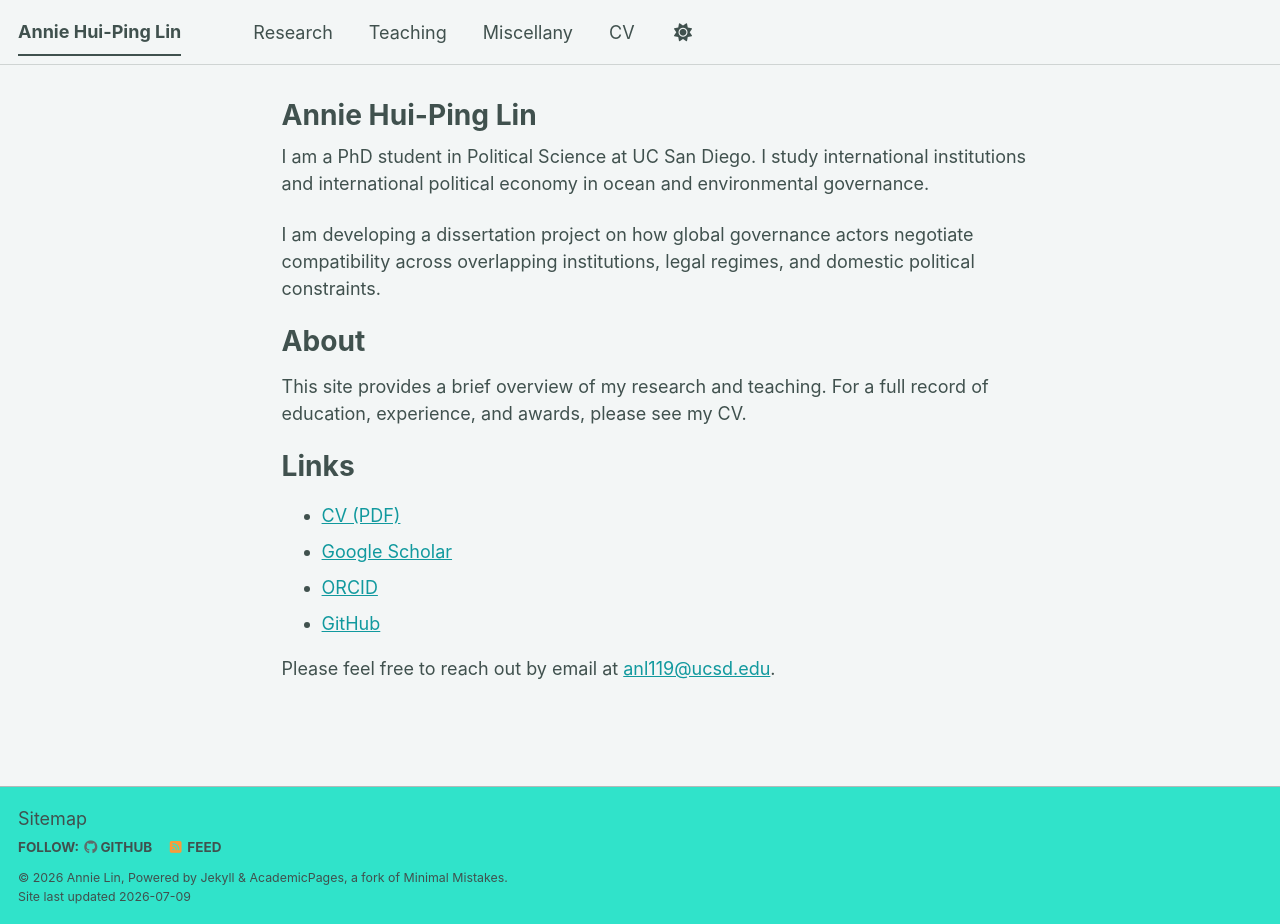
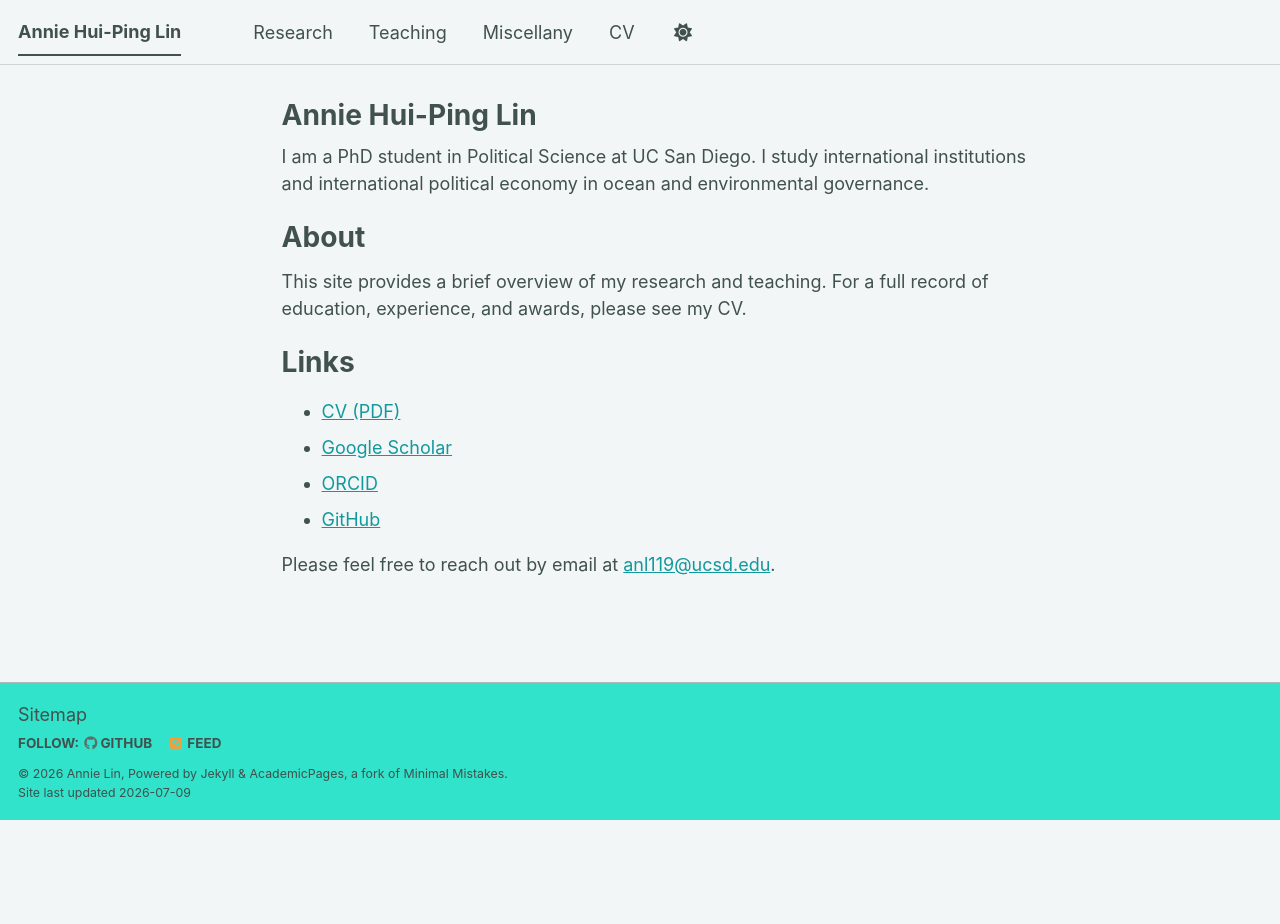
Before and after one commit to anniehplin/anniehplin.github.io, a Jekyll site: the page built from _pages/about.md, in a window 1280 px wide and 924 px high. Built offline with Jekyll 4.4.1, drawn with Linux system fonts in a browser that asks for light colours; a script bundle is joined from its source files by our own code; library files that are not in the unit come from our copies.

Commit message:
Simplify homepage intro

```diff
--- a/_pages/about.md
+++ b/_pages/about.md
@@ -8,8 +8,6 @@ redirect_from:
 ---
 
 I am a PhD student in Political Science at UC San Diego. I study international institutions and international political economy in ocean and environmental governance.
-
-I am developing a dissertation project on how global governance actors negotiate compatibility across overlapping institutions, legal regimes, and domestic political constraints.
 
 About
 ======
```
